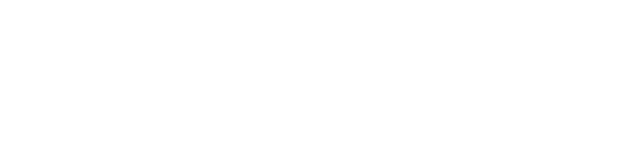
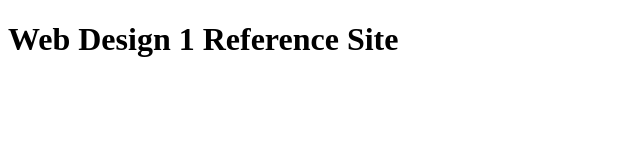
Before and after one commit to krisscheel/reference-website, a plain HTML site: page index.html in a window 1280 px wide. Shown: the whole page, without its empty margins (0-640 px from the left). Drawn offline with Linux system fonts and the light colour scheme.

Commit message:
Update html with h1 title

```diff
--- a/index.html
+++ b/index.html
@@ -7,6 +7,6 @@
   <title>Kristen Reference Website</title>
 </head>
 <body>
-
+  <h1>Web Design 1 Reference Site</h1>
 </body>
 </html>
```
